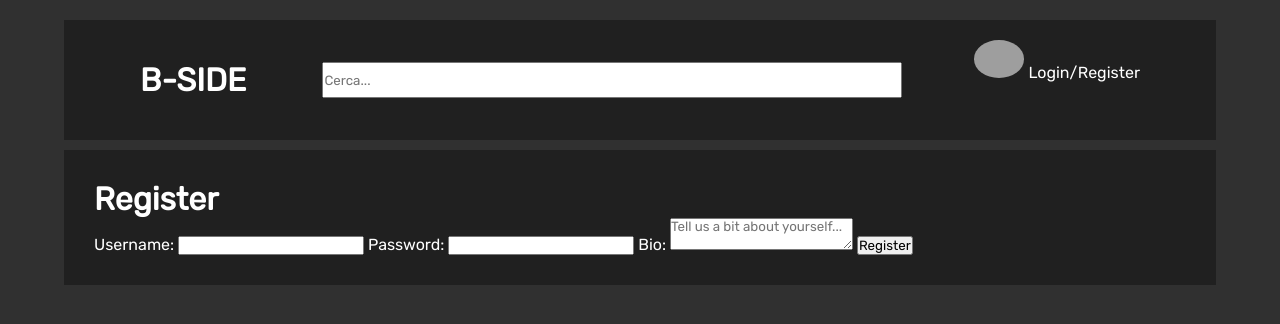
After one commit to Nikicoraz/B-Side, a PHP site: page /register.php in a window 1280 px wide. The commit adds this page. Shown: the top 324 px of the page. Run offline with PHP 8.4, Linux system fonts and the light colour scheme; grey boxes are pictures that could not be loaded.

Commit message:
Logica login

```diff
--- /dev/null
+++ b/css/login-register.css
@@ -0,0 +1,9 @@
+.content{
+    margin-top: 10px;
+    background-color: var(--darker);
+    padding: 30px;
+}
+
+form input, form textarea{
+    color: black;
+}
--- /dev/null
+++ b/php_scripts/logout.php
@@ -0,0 +1,5 @@
+<?php
+    session_start();
+    session_destroy();
+    echo "<script>window.location.href = '../index.php';</script>";
+?>
--- /dev/null
+++ b/register.php
@@ -0,0 +1,80 @@
+<?php
+    session_start();
+    if(isset($_SESSION["username"])){
+        header("Location: index.php");
+    }
+?>
+
+<!DOCTYPE html>
+<html lang="en">
+<head>
+    <title>Register</title>
+    <link rel="stylesheet" href="css/comune.css">
+    <link rel="stylesheet" href="css/login-register.css">
+</head>
+<body>
+    <nav>
+        <h1><a href="./">B-SIDE</a></h1>
+        <div id="search-div">
+            <input type="text" placeholder="Cerca..." name="ricerca" id="ricerca">
+            <div id="results"></div>
+        </div>
+        <div>
+            <div id="user">
+                <img src="https://cdn.pixabay.com/photo/2015/10/05/22/37/blank-profile-picture-973460_960_720.png" alt="" id="profile-image">
+                <!-- <p>Username</p> -->
+                <a href="login.php">Login/Register</a>
+            </div>
+        </div>
+    </nav>
+
+    <div class="content">
+        <h1>Register</h1>
+        <form method="POST">
+            <label for="username">Username: </label>
+            <input type="text" name="username" required>
+            <label for="password">Password: </label>
+            <input type="password" name="password" required minlength="6">
+            <label for="bio">Bio: </label>
+            <textarea name="bio" required minlength="10" placeholder="Tell us a bit about yourself..."></textarea>
+            <input type="submit" value="Register">
+        </form>
+    </div>
+
+    <?php
+        if($_SERVER["REQUEST_METHOD"] == "POST") {
+            include "php_scripts/connect_db.php";
+            $conn = connect();
+
+            $username = $conn->real_escape_string($_POST["username"]);
+            $password = $_POST["password"];
+            $bio = $conn->real_escape_string($_POST["bio"]);
+
+            if(empty($username) || empty($password) || empty($bio)){
+                die("Please fill in all fields");
+            }
+
+            if(strlen($password) < 6){
+                die("Password must be at least 6 characters long");
+            }
+
+            if(strlen($bio) < 10){
+                die("Bio must be at least 10 characters long");
+            }
+
+            if($conn->query("SELECT username from User WHERE username = '$username'")->num_rows > 0){
+                die("Username already exists");
+            }else{
+                $password = password_hash($password, PASSWORD_DEFAULT);
+
+                if($conn->query("INSERT INTO User (username, password, bio) VALUES ('$username', '$password', '$bio')")){
+                    $_SESSION["username"] = $username;
+                    echo "<script>window.location = 'index.php'</script>";
+                }else{
+                    die("Error: " . $conn->error);
+                }
+            }
+        }
+    ?>
+</body>
+</html>
```
Also changed, not shown: index.php (+10 -1 lines), login.php (added, +72 -0 lines).
